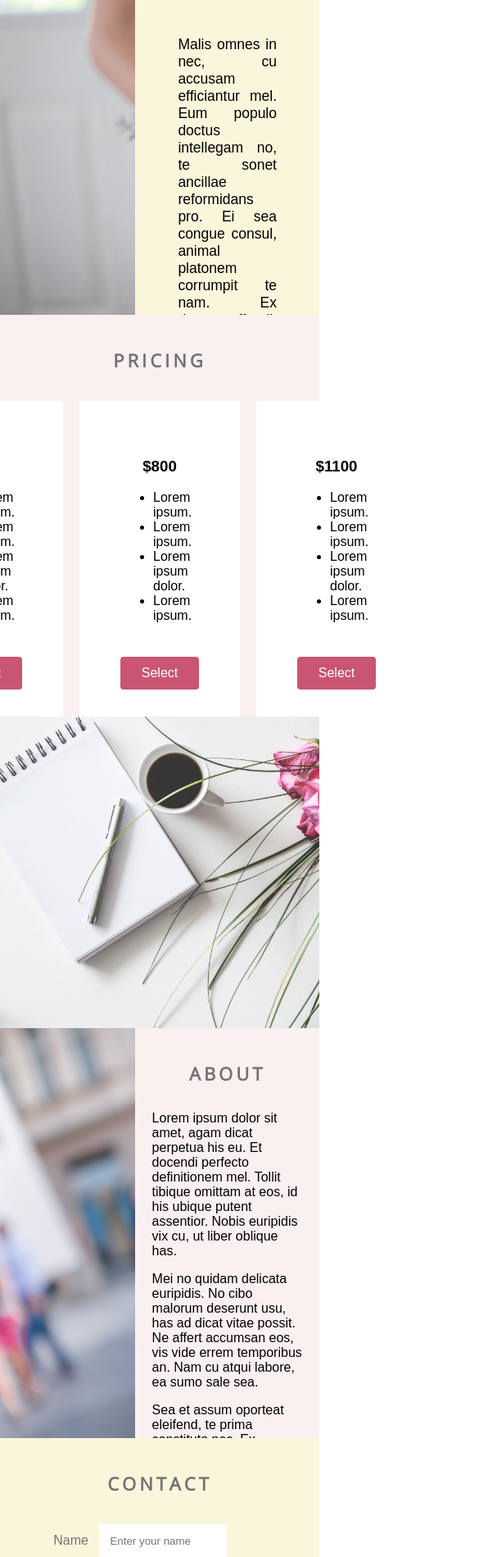
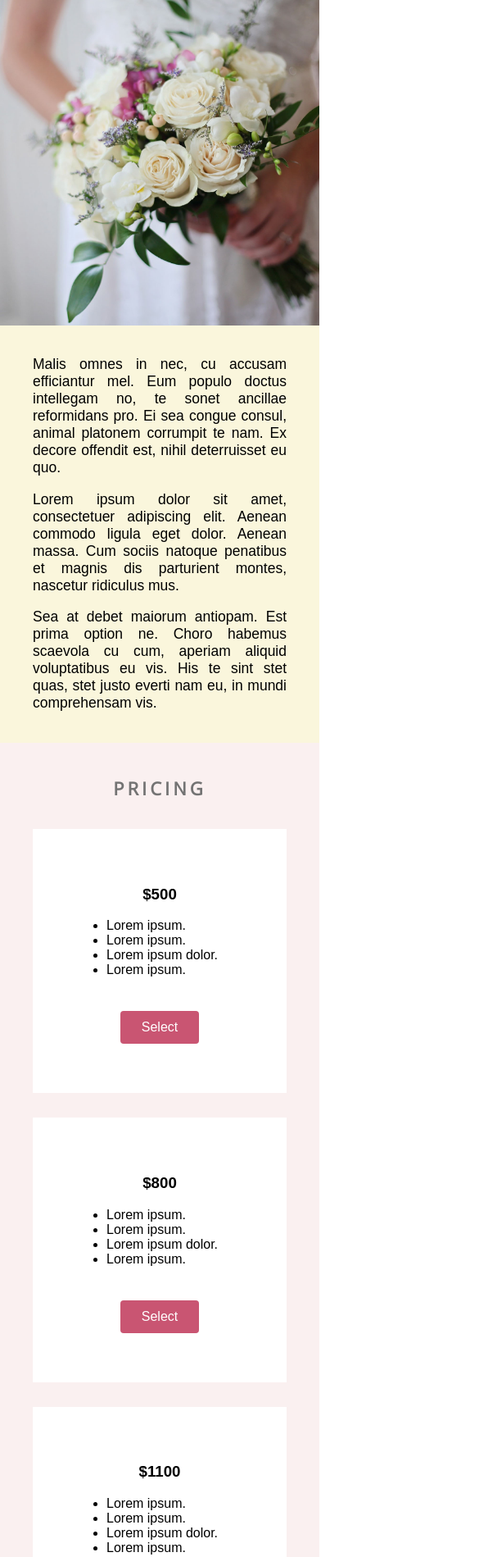
Before and after one commit to nataliecardot/landing-page, a plain HTML site: page index.html in a window 390 px wide. Shown: the part 101-2000 px from the top of the page at 82% size, 585 px wide, since content can reach past the window. Drawn offline with nearby package versions, Linux system fonts and the light colour scheme; a web font is replaced by a local one.

Commit message:
Add media query for smartphones, styling tweaks

```diff
--- a/index.html
+++ b/index.html
@@ -2,7 +2,7 @@
 <html>
   <head>
     <meta charset="utf-8">
-    <title>Photography by Jane</title>
+    <title>Luminescence Photography</title>
     <!-- Ensures proper rendering and touch zooming -->
     <meta name="viewport" content="width=device-width, initial-scale=1">
     <!-- Forces IE 8/9/10 to use its latest rendering engine -->
@@ -28,12 +28,14 @@
       </header>
       <div class="bouquet"></div>
       <div class="intro-text">
+        <div class="intro-text-paragraphs">
           <p>Malis omnes in nec, cu accusam efficiantur mel. Eum populo doctus intellegam no, te sonet ancillae reformidans pro. Ei sea congue consul, animal platonem corrumpit te nam. Ex decore offendit est, nihil deterruisset eu quo.</p>
           <p>Lorem ipsum dolor sit amet, consectetuer adipiscing
           elit. Aenean commodo ligula eget dolor. Aenean massa.
           Cum sociis natoque penatibus et magnis dis parturient
           montes, nascetur ridiculus mus.</p>
           <p>Sea at debet maiorum antiopam. Est prima option ne. Choro habemus scaevola cu cum, aperiam aliquid voluptatibus eu vis. His te sint stet quas, stet justo everti nam eu, in mundi comprehensam vis.</p>
+        </div>
       </div>
       <section class="pricing" id="pricing">
         <h2>Pricing</h2>
--- a/styles.css
+++ b/styles.css
@@ -12,7 +12,7 @@ body {
 .container {
   display: grid;
   grid-template-columns: 1fr 1fr;
-  grid-template-rows: 7.5rem 41rem 49rem 38rem 50rem 50.6rem 42rem 16rem;
+  grid-template-rows: auto auto auto 38rem auto auto 42rem auto;
 
   grid-template-areas:
     "header header"
@@ -87,13 +87,20 @@ h2 {
   grid-area: image;
   background-image: url(img/bouquet.jpg);
   background-size: cover;
+  background-position: center;
   background-repeat: no-repeat;
 }
 
 .intro-text {
   background-color: #faf6dc;
   grid-area: intro;
-  padding: 5.2rem;
+  display: flex;
+  align-items: center;
+  /* Less padding on top and bottom to account for extra space above and below p element */
+  padding: 3rem 5.5rem 3rem 5.5rem;
+}
+
+.intro-text-paragraphs {
   font-size: 1.75rem;
   text-align: justify;
   font-weight: 300;
@@ -105,7 +112,7 @@ h2 {
 }
 
 .pricing-levels {
-  margin-top: 3rem;
+  margin: 3rem 0 5rem 0;
   display: flex;
   flex-direction: row;
   justify-content: center;
@@ -122,10 +129,23 @@ h2 {
   text-align: left;
 }
 
+.pricing button {
+  background-color: #c95572;
+  cursor: pointer;
+  border-radius: 0.4rem;
+  color: white;
+  font-size: 1em;
+  height: 4rem;
+  width: 9.6rem;
+  margin: 2.5rem 0 1rem 0;
+  border: none;
+}
+
 .banner {
   grid-area: banner;
   background-image: url(img/desk-roses.jpg);
   background-size: cover;
+  background-position: center;
   background-repeat: no-repeat;
 }
 
@@ -141,6 +161,7 @@ h2 {
   grid-area: portrait;
   background-image: url(img/holding-camera.jpg);
   background-size: cover;
+  background-position: center;
 }
 
 .portrait img {
@@ -152,6 +173,7 @@ h2 {
   background-color: #faf0f0;
   display: flex;
   align-items: center;
+  justify-content: center;
   flex-direction: column;
 }
 
@@ -161,7 +183,7 @@ h2 {
 
 .about-text {
   width: 82%;
-  margin-top: 0;
+  margin: 0 0 5rem 0;
   font-weight: 300;
 }
 
@@ -177,6 +199,7 @@ footer {
   flex-direction: column;
   justify-content: center;
   align-items: center;
+  padding: 2rem;
 }
 
 footer i {
@@ -189,18 +212,6 @@ footer p {
   letter-spacing: 0.15rem;
   /* Same color as for header p, social icons */
   color: #7d7a7a;
-}
-
-.pricing button {
-  background-color: #c95572;
-  cursor: pointer;
-  border-radius: 0.4rem;
-  color: white;
-  font-size: 1em;
-  height: 4rem;
-  width: 9.6rem;
-  margin: 2.5rem 0 1rem 0;
-  border: none;
 }
 
 .form-left {
@@ -241,6 +252,7 @@ textarea {
 }
 
 .contact-button {
+  /* This works because buttons are display: inline-block by default */
   text-align: center;
 }
 
@@ -252,10 +264,92 @@ form button {
   font-size: 1em;
   height: 4rem;
   width: 9.6rem;
-  margin: 2.5rem 0 1rem 0;
+  margin: 2.5rem 0 5rem 0;
   border: none;
 }
 
 i:hover, button:hover {
   transform: scale(1.1);
 }
+
+/* Special styling for smartphones */
+@media screen and (max-width: 767px) {
+  .container {
+    grid-template-columns: 1fr;
+    grid-template-rows: auto 40rem auto auto 50rem auto 50rem auto 42rem auto;
+
+    grid-template-areas:
+      "header"
+      "image"
+      "intro"
+      "pricing"
+      "portrait"
+      "about"
+      "banner"
+      "contact"
+      "banner2"
+      "footer";
+  }
+
+  header {
+    flex-direction: column;
+    align-items: center;
+  }
+
+  nav ul {
+    display: none;
+  }
+
+  .intro-text {
+    /* 1.75rem normally */
+    font-size: 1.6rem;
+    padding: 2rem 4rem 2rem 4rem;
+  }
+
+  .pricing-levels {
+    flex-direction: column;
+  }
+
+  .pricing-levels:last-child {
+    margin-bottom: 4rem;
+  }
+
+  .pricing-level {
+    /* left/right margin 1rem normally */
+    margin: 1.5rem 4rem;
+  }
+
+  .pricing-level:first-child {
+    margin-top: 0;
+  }
+
+  .about-text {
+    margin-bottom: 3rem;
+  }
+
+  .banner {
+    /* Only using this image for mobile, since it fits better */
+    background-image: url(img/couple-heart.jpg);
+    justify-content: center;
+  }
+
+  form {
+    text-align: center;
+  }
+
+  .form-left {
+    width: 85%;
+    padding-right: 0;
+    text-align: left;
+    font-weight: bold;
+  }
+
+  .form-right {
+    width: 85%;
+    margin-top: 1.2rem;
+  }
+
+  .form-item {
+    margin: 1rem 0;
+  }
+}
```
Also changed, not shown: img/couple-heart.jpg (added), img/couple.jpg (deleted). Lines whose indentation alone changed are shown as unchanged.
